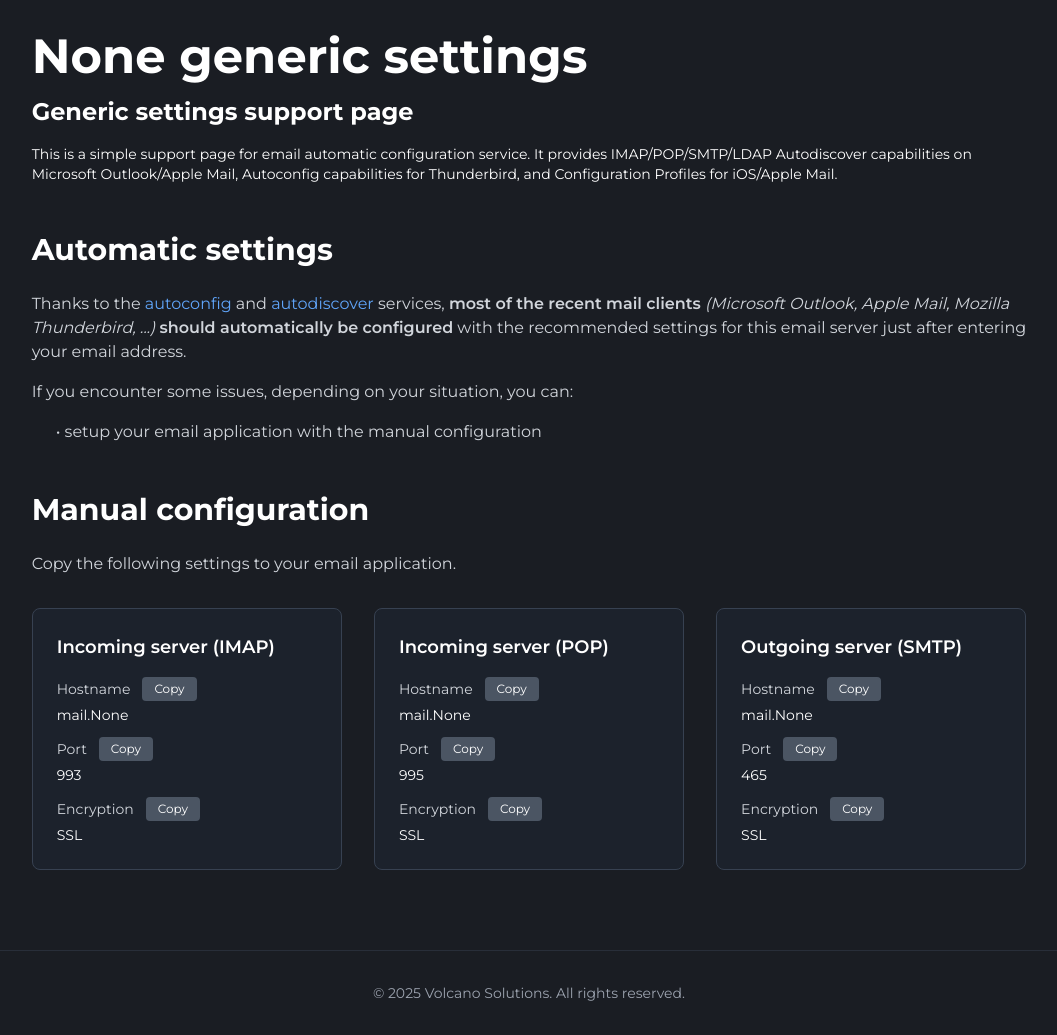
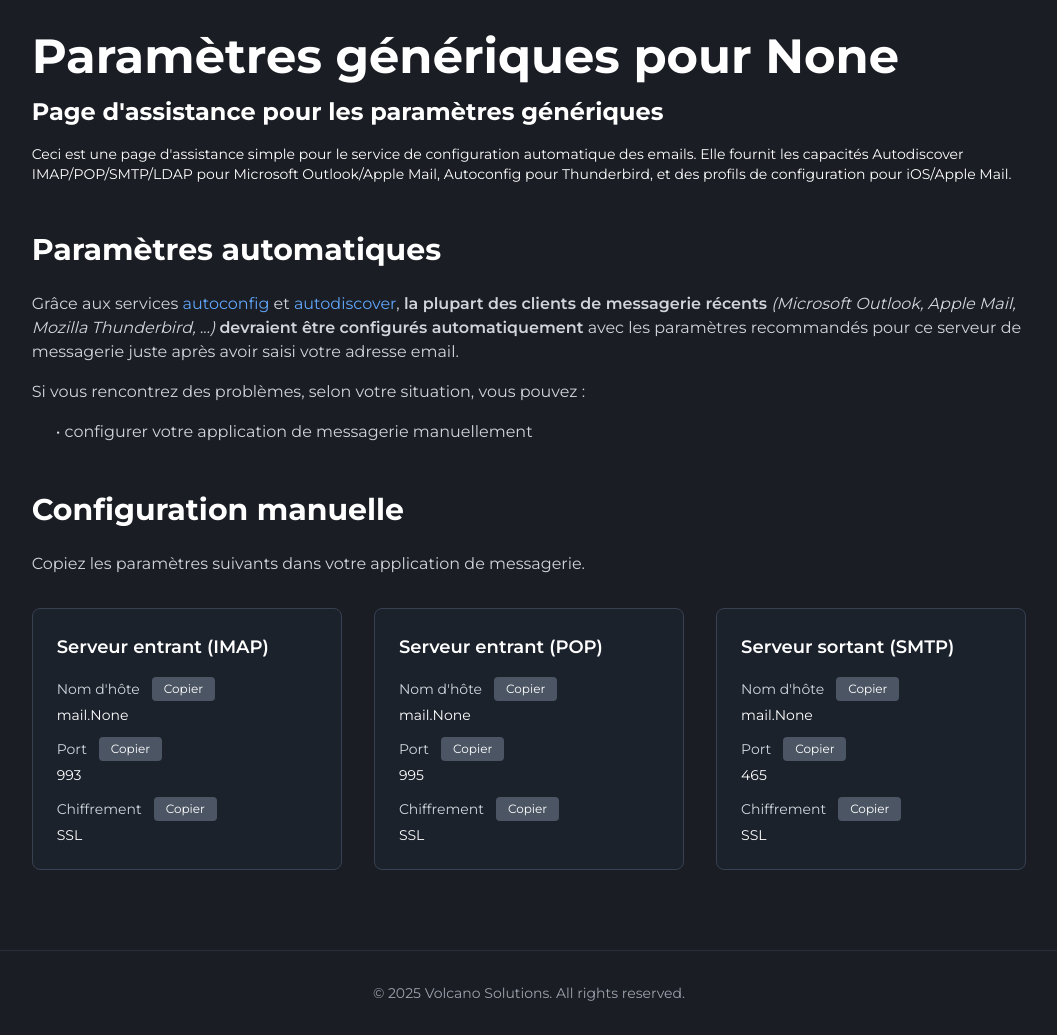
Before and after one commit to ColdfireL15/mail-config-template, a Flask app: page / in a window 1280 px wide. Shown: the part 68-1103 px from the top of the page, without its empty margins (111-1168 px from the left). Run offline with Flask 3, Linux system fonts and the light colour scheme; parts of the project's set-up code (start-up, migrations or seed data) failed here and were passed over; some libraries are stand-ins or nearby versions.

Commit message:
french second try

```diff
--- a/app/templates/base.html
+++ b/app/templates/base.html
@@ -1,5 +1,5 @@
 <!DOCTYPE html>
-<html lang="en">
+<html lang="fr">
 <head>
     <meta charset="UTF-8">
     <meta name="viewport" content="width=device-width, initial-scale=1.0">
--- a/app/templates/index.html
+++ b/app/templates/index.html
@@ -1,61 +1,61 @@
 {% extends "base.html" %}
 
-{% block title %}Mail configuration{% endblock %}
+{% block title %}Configuration de messagerie{% endblock %}
 
 {% block content %}
 <section id="description" class="services-section sm:w-full md:w-5/6 lg:w-5/6 px-4 mb-20 mx-auto">
 <div class="container">
-    <h1 class="text-2xl md:text-3xl lg:text-5xl font-bold text-left mb-4">{{ DOMAIN }} generic settings</h1>
-    <h3 class="text-base md:text-2xl lg:text-2xl font-bold text-left mb-4">Generic settings support page</h3>
-    <p class="text-left text-sm">This is a simple support page for email automatic configuration service. It provides IMAP/POP/SMTP/LDAP Autodiscover capabilities on Microsoft Outlook/Apple Mail, Autoconfig capabilities for Thunderbird, and Configuration Profiles for iOS/Apple Mail.</p>
+    <h1 class="text-2xl md:text-3xl lg:text-5xl font-bold text-left mb-4">Paramètres génériques pour {{ DOMAIN }}</h1>
+    <h3 class="text-base md:text-2xl lg:text-2xl font-bold text-left mb-4">Page d'assistance pour les paramètres génériques</h3>
+    <p class="text-left text-sm">Ceci est une page d'assistance simple pour le service de configuration automatique des emails. Elle fournit les capacités Autodiscover IMAP/POP/SMTP/LDAP pour Microsoft Outlook/Apple Mail, Autoconfig pour Thunderbird, et des profils de configuration pour iOS/Apple Mail.</p>
 </div>
 
 <div class="container mt-12">
-    <h2 class="text-xl md:text-2xl lg:text-3xl font-bold text-left mb-6 text-white">Automatic settings</h2>
+    <h2 class="text-xl md:text-2xl lg:text-3xl font-bold text-left mb-6 text-white">Paramètres automatiques</h2>
     <div class="text-gray-300 space-y-4">
         <p class="text-sm md:text-base">
-            Thanks to the <a href="{{ url_for('index.mail_config') }}" class="text-blue-400 hover:text-blue-300">autoconfig</a> and
-            <a href="{{ url_for('index.autodiscover') }}" class="text-blue-400 hover:text-blue-300">autodiscover</a> services,
-            <span class="font-semibold">most of the recent mail clients</span>
+            Grâce aux services <a href="{{ url_for('index.mail_config') }}" class="text-blue-400 hover:text-blue-300">autoconfig</a> et
+            <a href="{{ url_for('index.autodiscover') }}" class="text-blue-400 hover:text-blue-300">autodiscover</a>,
+            <span class="font-semibold">la plupart des clients de messagerie récents</span>
             <span class="italic">(Microsoft Outlook, Apple Mail, Mozilla Thunderbird, ...)</span>
-            <span class="font-semibold">should automatically be configured</span>
-            with the recommended settings for this email server just after entering your email address.
+            <span class="font-semibold">devraient être configurés automatiquement</span>
+            avec les paramètres recommandés pour ce serveur de messagerie juste après avoir saisi votre adresse email.
         </p>
-        <p class="text-sm md:text-base">If you encounter some issues, depending on your situation, you can:</p>
+        <p class="text-sm md:text-base">Si vous rencontrez des problèmes, selon votre situation, vous pouvez :</p>
         <ul class="ml-6">
             <li class="text-sm md:text-base">
-                • setup your email application with the manual configuration
+                • configurer votre application de messagerie manuellement
             </li>
         </ul>
     </div>
 </div>
 
 <div id="manual" class="container mt-12">
-    <h2 class="text-xl md:text-2xl lg:text-3xl font-bold text-left mb-6 text-white">Manual configuration</h2>
-    <p class="text-gray-300 text-sm md:text-base mb-8">Copy the following settings to your email application.</p>
+    <h2 class="text-xl md:text-2xl lg:text-3xl font-bold text-left mb-6 text-white">Configuration manuelle</h2>
+    <p class="text-gray-300 text-sm md:text-base mb-8">Copiez les paramètres suivants dans votre application de messagerie.</p>
 
     <div class="grid grid-cols-1 lg:grid-cols-3 gap-8">
         <div class="bg-gray-800/50 p-6 rounded-lg border border-gray-700">
-            <h3 class="text-lg font-semibold text-white mb-4">Incoming server (IMAP)</h3>
+            <h3 class="text-lg font-semibold text-white mb-4">Serveur entrant (IMAP)</h3>
             <div class="space-y-3">
                 <div>
                     <div class="flex items-center gap-3 mb-1">
-                        <label class="text-gray-300 font-medium text-sm">Hostname</label>
-                        <button class="bg-gray-600 hover:bg-gray-500 text-white px-3 py-1 rounded text-xs transition-colors" onclick="copyToClipboard('mail.{{ DOMAIN }}')">Copy</button>
+                        <label class="text-gray-300 font-medium text-sm">Nom d'hôte</label>
+                        <button class="bg-gray-600 hover:bg-gray-500 text-white px-3 py-1 rounded text-xs transition-colors" onclick="copyToClipboard('mail.{{ DOMAIN }}')">Copier</button>
                     </div>
                     <div class="text-white text-sm">mail.{{ DOMAIN }}</div>
                 </div>
                 <div>
                     <div class="flex items-center gap-3 mb-1">
                         <label class="text-gray-300 font-medium text-sm">Port</label>
-                        <button class="bg-gray-600 hover:bg-gray-500 text-white px-3 py-1 rounded text-xs transition-colors" onclick="copyToClipboard('993')">Copy</button>
+                        <button class="bg-gray-600 hover:bg-gray-500 text-white px-3 py-1 rounded text-xs transition-colors" onclick="copyToClipboard('993')">Copier</button>
                     </div>
                     <div class="text-white text-sm">993</div>
                 </div>
                 <div>
                     <div class="flex items-center gap-3 mb-1">
-                        <label class="text-gray-300 font-medium text-sm">Encryption</label>
-                        <button class="bg-gray-600 hover:bg-gray-500 text-white px-3 py-1 rounded text-xs transition-colors" onclick="copyToClipboard('SSL')">Copy</button>
+                        <label class="text-gray-300 font-medium text-sm">Chiffrement</label>
+                        <button class="bg-gray-600 hover:bg-gray-500 text-white px-3 py-1 rounded text-xs transition-colors" onclick="copyToClipboard('SSL')">Copier</button>
                     </div>
                     <div class="text-white text-sm">SSL</div>
                 </div>
@@ -63,26 +63,26 @@
         </div>
 
         <div class="bg-gray-800/50 p-6 rounded-lg border border-gray-700">
-            <h3 class="text-lg font-semibold text-white mb-4">Incoming server (POP)</h3>
+            <h3 class="text-lg font-semibold text-white mb-4">Serveur entrant (POP)</h3>
             <div class="space-y-3">
                 <div>
                     <div class="flex items-center gap-3 mb-1">
-                        <label class="text-gray-300 font-medium text-sm">Hostname</label>
-                        <button class="bg-gray-600 hover:bg-gray-500 text-white px-3 py-1 rounded text-xs transition-colors" onclick="copyToClipboard('mail.{{ DOMAIN }}')">Copy</button>
+                        <label class="text-gray-300 font-medium text-sm">Nom d'hôte</label>
+                        <button class="bg-gray-600 hover:bg-gray-500 text-white px-3 py-1 rounded text-xs transition-colors" onclick="copyToClipboard('mail.{{ DOMAIN }}')">Copier</button>
                     </div>
                     <div class="text-white text-sm">mail.{{ DOMAIN }}</div>
                 </div>
                 <div>
                     <div class="flex items-center gap-3 mb-1">
                         <label class="text-gray-300 font-medium text-sm">Port</label>
-                        <button class="bg-gray-600 hover:bg-gray-500 text-white px-3 py-1 rounded text-xs transition-colors" onclick="copyToClipboard('995')">Copy</button>
+                        <button class="bg-gray-600 hover:bg-gray-500 text-white px-3 py-1 rounded text-xs transition-colors" onclick="copyToClipboard('995')">Copier</button>
                     </div>
                     <div class="text-white text-sm">995</div>
                 </div>
                 <div>
                     <div class="flex items-center gap-3 mb-1">
-                        <label class="text-gray-300 font-medium text-sm">Encryption</label>
-                        <button class="bg-gray-600 hover:bg-gray-500 text-white px-3 py-1 rounded text-xs transition-colors" onclick="copyToClipboard('SSL')">Copy</button>
+                        <label class="text-gray-300 font-medium text-sm">Chiffrement</label>
+                        <button class="bg-gray-600 hover:bg-gray-500 text-white px-3 py-1 rounded text-xs transition-colors" onclick="copyToClipboard('SSL')">Copier</button>
                     </div>
                     <div class="text-white text-sm">SSL</div>
                 </div>
@@ -90,26 +90,26 @@
         </div>
 
         <div class="bg-gray-800/50 p-6 rounded-lg border border-gray-700">
-            <h3 class="text-lg font-semibold text-white mb-4">Outgoing server (SMTP)</h3>
+            <h3 class="text-lg font-semibold text-white mb-4">Serveur sortant (SMTP)</h3>
             <div class="space-y-3">
                 <div>
                     <div class="flex items-center gap-3 mb-1">
-                        <label class="text-gray-300 font-medium text-sm">Hostname</label>
-                        <button class="bg-gray-600 hover:bg-gray-500 text-white px-3 py-1 rounded text-xs transition-colors" onclick="copyToClipboard('mail.{{ DOMAIN }}')">Copy</button>
+                        <label class="text-gray-300 font-medium text-sm">Nom d'hôte</label>
+                        <button class="bg-gray-600 hover:bg-gray-500 text-white px-3 py-1 rounded text-xs transition-colors" onclick="copyToClipboard('mail.{{ DOMAIN }}')">Copier</button>
                     </div>
                     <div class="text-white text-sm">mail.{{ DOMAIN }}</div>
                 </div>
                 <div>
                     <div class="flex items-center gap-3 mb-1">
                         <label class="text-gray-300 font-medium text-sm">Port</label>
-                        <button class="bg-gray-600 hover:bg-gray-500 text-white px-3 py-1 rounded text-xs transition-colors" onclick="copyToClipboard('465')">Copy</button>
+                        <button class="bg-gray-600 hover:bg-gray-500 text-white px-3 py-1 rounded text-xs transition-colors" onclick="copyToClipboard('465')">Copier</button>
                     </div>
                     <div class="text-white text-sm">465</div>
                 </div>
                 <div>
                     <div class="flex items-center gap-3 mb-1">
-                        <label class="text-gray-300 font-medium text-sm">Encryption</label>
-                        <button class="bg-gray-600 hover:bg-gray-500 text-white px-3 py-1 rounded text-xs transition-colors" onclick="copyToClipboard('SSL')">Copy</button>
+                        <label class="text-gray-300 font-medium text-sm">Chiffrement</label>
+                        <button class="bg-gray-600 hover:bg-gray-500 text-white px-3 py-1 rounded text-xs transition-colors" onclick="copyToClipboard('SSL')">Copier</button>
                     </div>
                     <div class="text-white text-sm">SSL</div>
                 </div>
```
